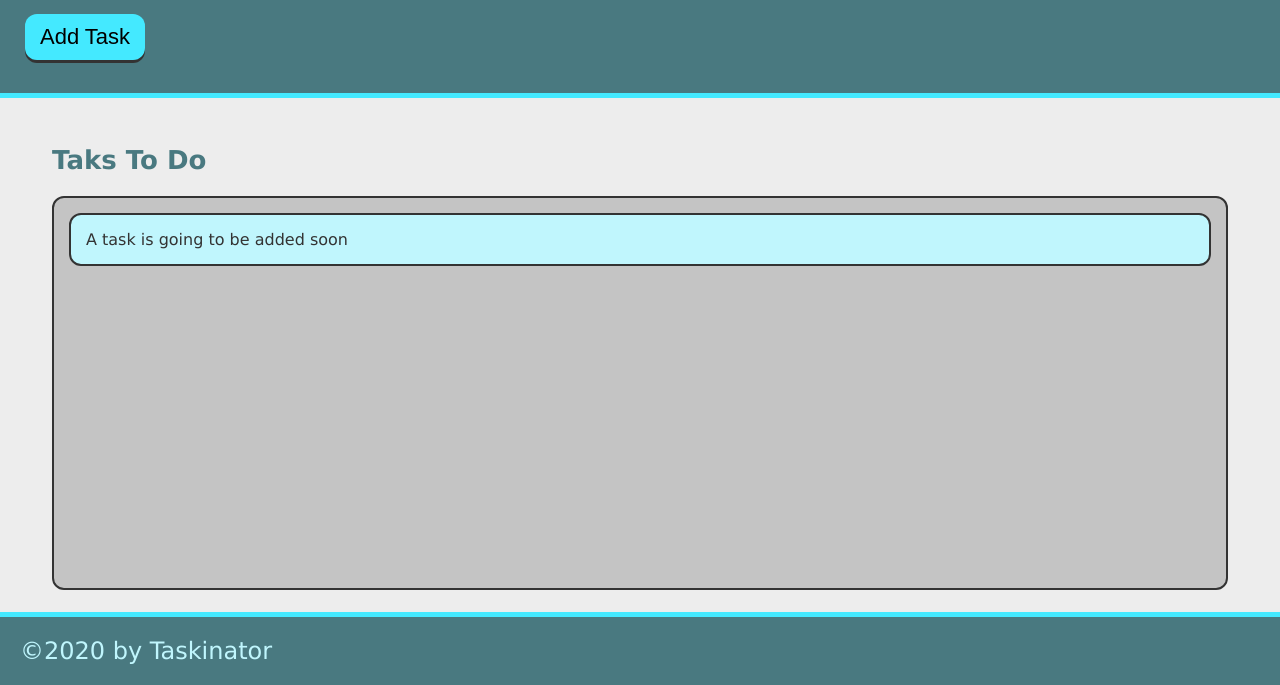
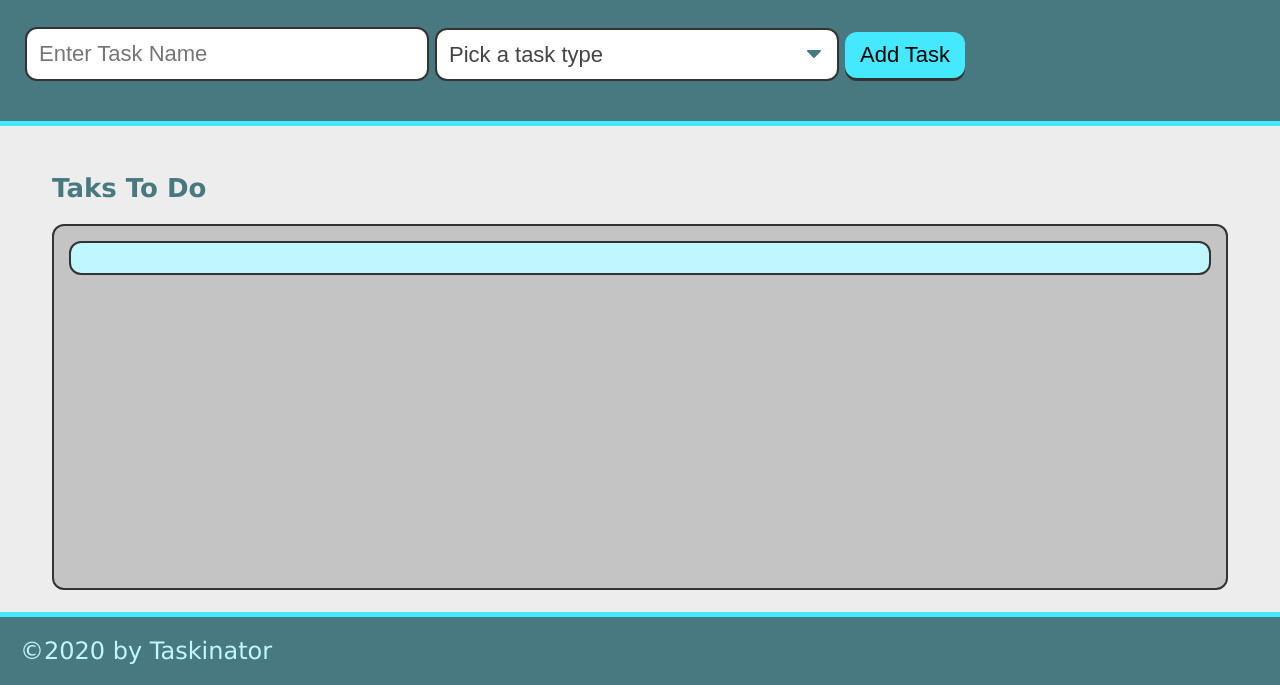
Before and after one commit to Zela7alex/taskinator, a plain HTML site: page index.html in a window 1280 px wide. Shown: the part 115-800 px from the top of the page. Drawn offline with Linux system fonts and the light colour scheme.

Commit message:
created dropdown selector for task types

```diff
--- a/index.html
+++ b/index.html
@@ -11,13 +11,28 @@
     <header>
         <h1 class="page-title">Taskinator</h1>
         <p>Click the button below to add a new task!</p>
-        <button class="btn" id="save-task">Add Task</button>
+        <form id="task-form">
+            <div class="form-group">
+                <input type="text" name="task-name" placeholder="Enter Task Name"/>
+            </div>
+            <div class="form-group">
+                <select name="task-type" class="select-dropdown">
+                    <option value="" disabled selected>Pick a task type</option>
+                    <option value="Errands">Errands</option>
+                    <option value="Schoolwork">Schoolwork</option>
+                    <option value="Wedding">Wedding</option>
+                </select>
+            </div>
+            <div class="form-group">
+                <button class="btn" id="save-task" type="submit">Add Task</button>
+            </div>
+        </form>
     </header>
     <main class="page-content">
         <section class="task-list-wrapper">
             <h2 class="list-title">Taks To Do</h2>
             <ul class="task-list" id="tasks-to-do">
-                <li class="task-item">A task is going to be added soon</li>
+                <li class="task-item"></li>
             </ul>
         </section>
     </main>
```
